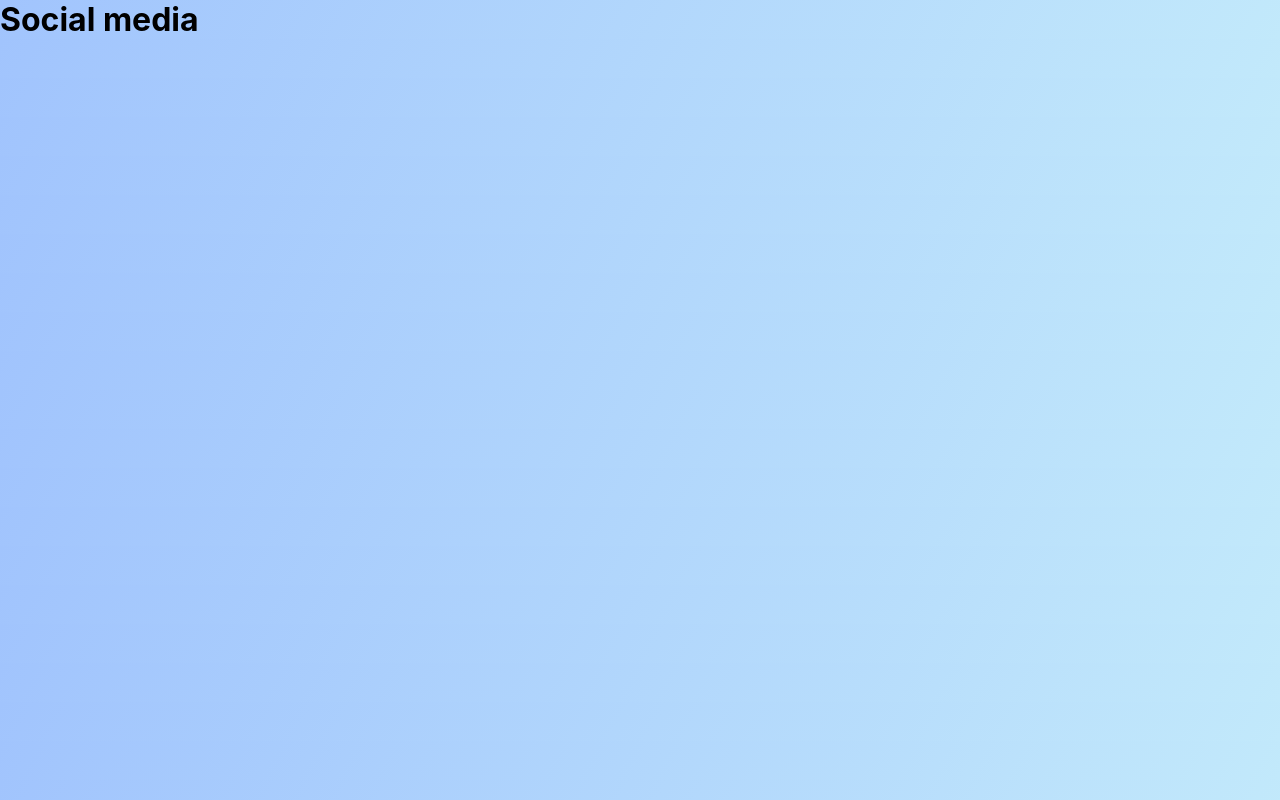
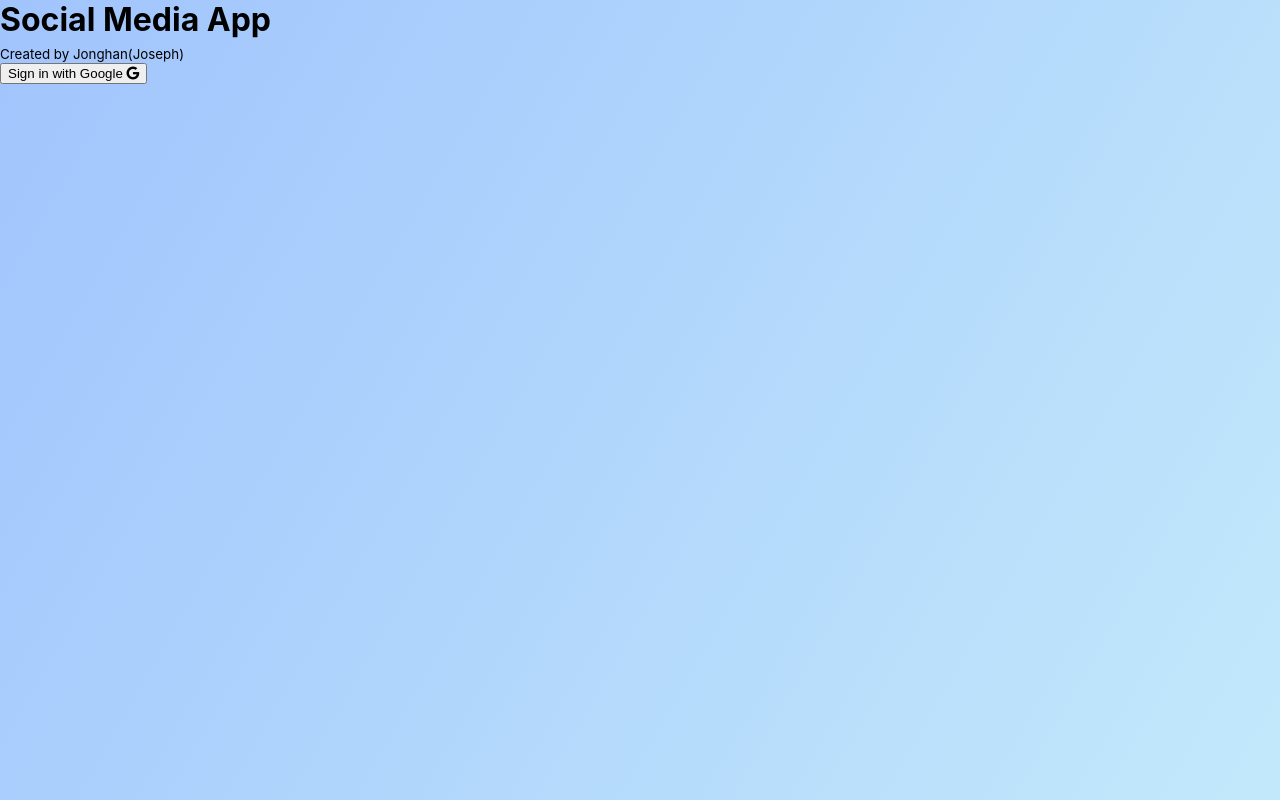
Before and after one commit to Jonghan-park/pern-social-media, a React (Create React App) app in the folder client/: page / in a window 1280 px wide. Built offline with nearby package versions, Linux system fonts and the light colour scheme.

Commit message:
Update google icon and Signup

```diff
--- a/client/public/index.html
+++ b/client/public/index.html
@@ -4,6 +4,7 @@
   <meta charset="UTF-8">
   <meta http-equiv="X-UA-Compatible" content="IE=edge">
   <meta name="viewport" content="width=device-width, initial-scale=1.0">
+  <link rel="stylesheet" href="https://cdnjs.cloudflare.com/ajax/libs/font-awesome/6.2.1/css/all.min.css" integrity="sha512-MV7K8+y+gLIBoVD59lQIYicR65iaqukzvf/nwasF0nqhPay5w/9lJmVM2hMDcnK1OnMGCdVK+iQrJ7lzPJQd1w==" crossorigin="anonymous" referrerpolicy="no-referrer" />
   <title>Pern social media</title>
 </head>
 <body>
--- a/client/src/App.js
+++ b/client/src/App.js
@@ -2,15 +2,19 @@ import StyledApp from "./components/styled/App.styled";
 import GlobalStyle from "./components/styled/GlobalStyles";
 import { ThemeProvider } from "styled-components";
 import { gradientTheme } from "./themes";
+import { BrowserRouter } from "react-router-dom";
+import Signup from "./components/Signup";
 
 function App() {
   return (
-    <ThemeProvider theme={gradientTheme}>
-      <GlobalStyle />
-      <StyledApp>
-        <h1>Social media</h1>
-      </StyledApp>
-    </ThemeProvider>
+    <BrowserRouter>
+      <ThemeProvider theme={gradientTheme}>
+        <GlobalStyle />
+        <StyledApp>
+          <Signup />
+        </StyledApp>
+      </ThemeProvider>
+    </BrowserRouter>
   );
 }
 
--- /dev/null
+++ b/client/src/components/Signup.js
@@ -0,0 +1,20 @@
+import React from "react";
+import StyledSignup, { SignupButton } from "./styled/Signup.styled";
+
+const Signup = () => {
+  return (
+    <StyledSignup>
+      <form>
+        <div>
+          <h1>Social Media App</h1>
+          <sub>Created by Jonghan(Joseph)</sub>
+        </div>
+        <SignupButton>
+          Sign in with Google <i className="fa-brands fa-google" />
+        </SignupButton>
+      </form>
+    </StyledSignup>
+  );
+};
+
+export default Signup;
--- a/client/src/components/styled/App.styled.js
+++ b/client/src/components/styled/App.styled.js
@@ -1,5 +1,7 @@
 import styled from "styled-components";
 
-const App = styled.div``;
+const App = styled.div`
+  min-height: 100vh;
+`;
 
 export default App;
--- /dev/null
+++ b/client/src/components/styled/Signup.styled.js
@@ -0,0 +1,10 @@
+import styled from "styled-components";
+
+const Signup = styled.div`
+  height: 100vh;
+  width: 100%;
+`;
+
+export const SignupButton = styled.button``;
+
+export default Signup;
```
